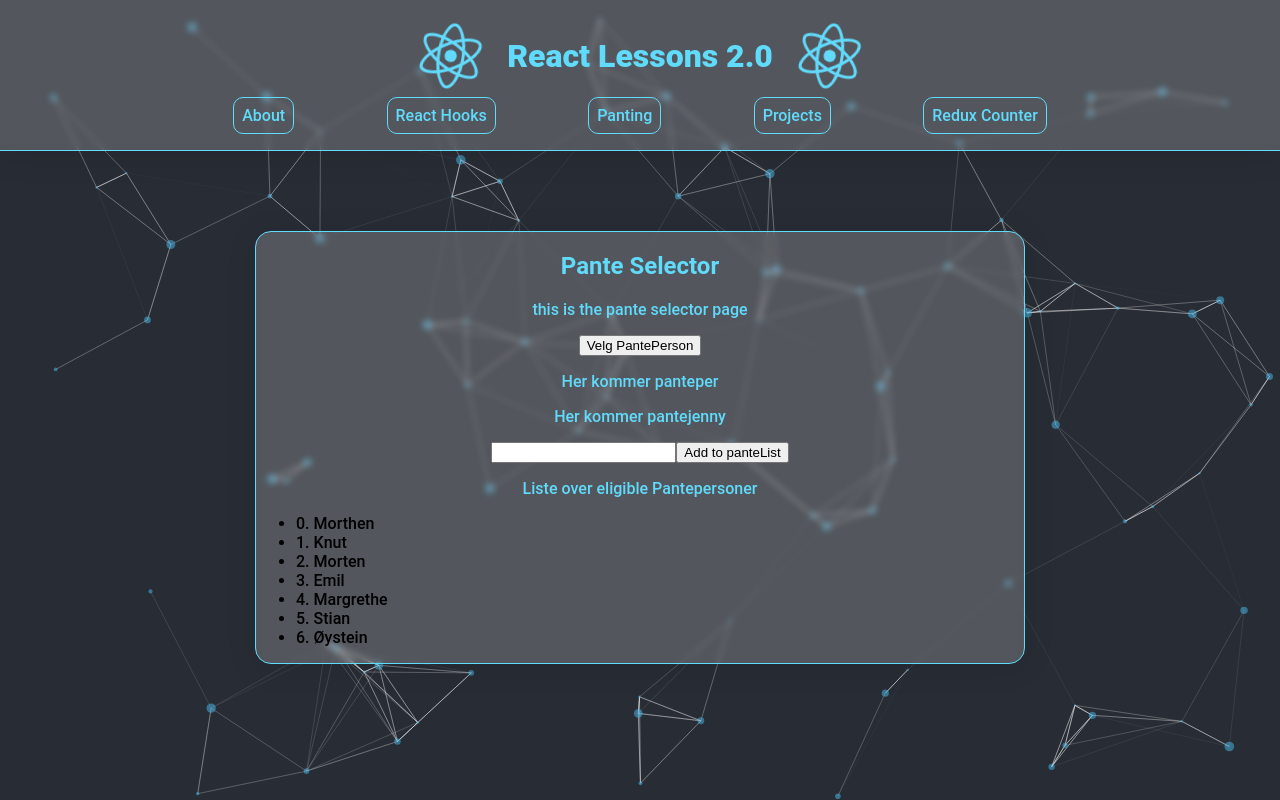
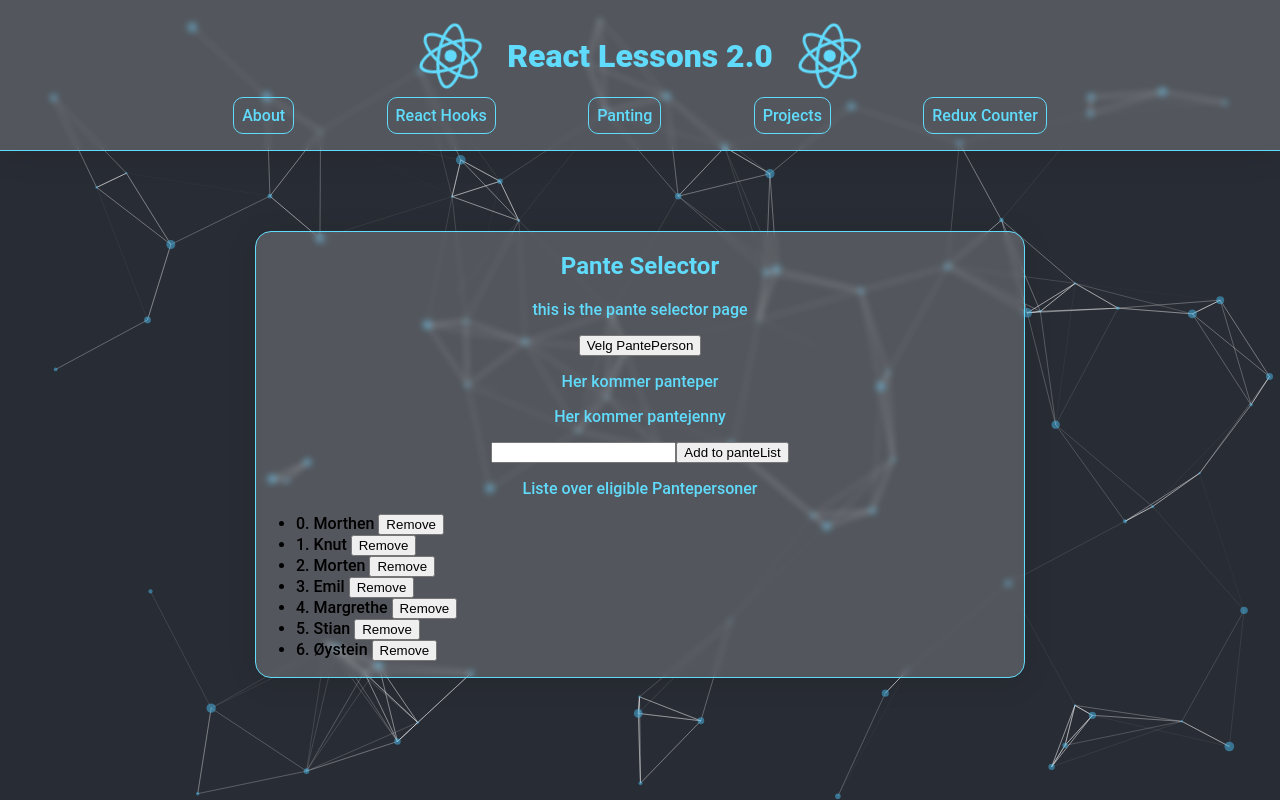
Before and after one commit to OysteinKoder/react_lessons_2.0, a React (Create React App) app: page /#/pante-person-selector in a window 1280 px wide. Built offline with nearby package versions, Linux system fonts and the light colour scheme; the HTML template or start-up script is replaced by a standard one.

Commit message:
Added Remove button
Da kan eg ikke tenke på flere funksjoner som trengs, nå må du bare style den ^^

```diff
--- a/src/pages/landingPage/PantePersonSelectorPage.js
+++ b/src/pages/landingPage/PantePersonSelectorPage.js
@@ -38,6 +38,10 @@ const PantePersonSelectorPage = () => {
     setPantePersonList(pantePersonList);
   }
 
+  const removeItem = (index) => {
+    setPantePersonList(pantePersonList.filter((o, i) => index !== i));
+  };
+
   return (
     <StyledMain>
       <h2>Pante Selector</h2>
@@ -59,7 +63,7 @@ const PantePersonSelectorPage = () => {
         <ul>
           {pantePersonList.map((x, idx) => (
             <li>
-              {idx}. {x}
+              {idx}. {x} <button onClick={() => removeItem(idx)}>Remove</button>
             </li>
           ))}
         </ul>
```
